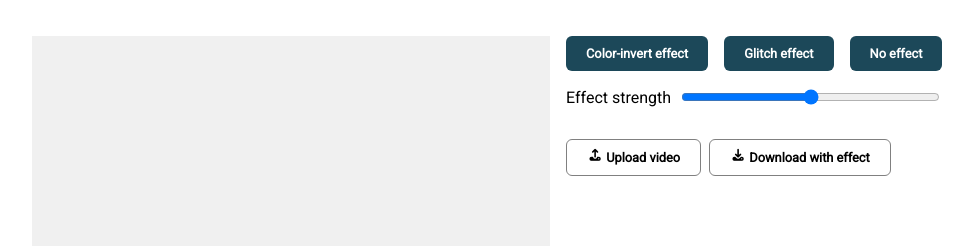
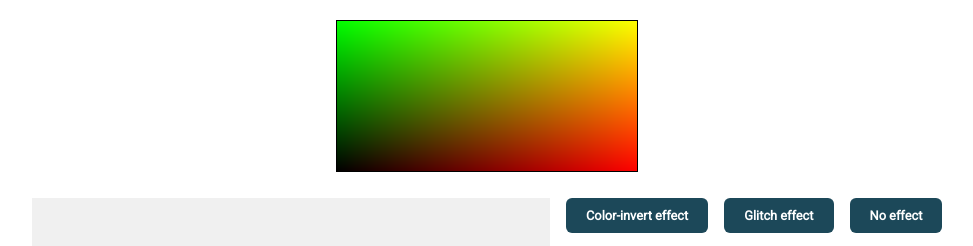
Before and after one commit to Bipinoli/video-visual-effect, a plain HTML site: page index.html in a window 1280 px wide. Shown: the top 246 px of the page, without its empty margins (153-1126 px from the left). Drawn offline with Linux system fonts and the light colour scheme.

Commit message:
rendering with simple shaders

```diff
--- a/index.html
+++ b/index.html
@@ -13,11 +13,11 @@
     <script type="module" src="webgl.js"></script>
     <script type="module" src="main.js"></script>
 
-    <!-- <canvas id="canvas"></canvas> -->
+    <canvas id="canvas"></canvas>
 
     <div class="whole-container">
       <div class="video-container">
-        <video autoplay loop muted>
+        <video id="video" autoplay loop muted>
           <!-- Video by Doğan Alpaslan  Demir -->
           <!-- https://www.pexels.com/video/adorable-small-dog-in-purple-harness-playing-indoors-35172441/ -->
           <source src="https://www.pexels.com/download/video/35172441/" type="video/mp4">
@@ -46,6 +46,5 @@
         </div>
       </div>
     </div>
-
-</body>
+   </body>
 </html>
--- a/main.js
+++ b/main.js
@@ -1,4 +1,5 @@
 import {drawControls} from "./dom.js";
+import {setupWebGL} from "./webgl.js"
 
 const effects = [
   {id: 1, name: 'Color-invert effect', hasStrengthControl: false},
@@ -9,3 +10,5 @@ let state = { selectedEffect: 2 };
 
 
 drawControls(state, effects);
+
+await setupWebGL(document.getElementById("canvas"), "shaders/color-invert");
--- a/shaders/color-invert/fragment.glsl
+++ b/shaders/color-invert/fragment.glsl
@@ -0,0 +1,8 @@
+precision mediump float;
+
+varying vec2 v_uv;
+
+void main() {
+  vec4 color = vec4(v_uv.x, v_uv.y, 0.0, 1.0);
+  gl_FragColor = color;
+}
--- a/shaders/color-invert/vertex.glsl
+++ b/shaders/color-invert/vertex.glsl
@@ -0,0 +1,8 @@
+attribute vec2 a_position;
+varying vec2 v_uv;
+
+void main() {
+  // transform [-1, 1] to [0, 1] UV space
+  v_uv = a_position * 0.5 + 0.5;
+  gl_Position = vec4(a_position, 0.0, 1.0);
+}
--- a/webgl.js
+++ b/webgl.js
@@ -1,5 +1,97 @@
-export function setupWebGL(canvasElement) {
-  const gl = canvas.getContext("webgl");
-  if (!gl) alert("We depend on WebGL for effect. Your browser currently doesn't support WebGL.");
+let existingArrayBuffer = null;
+let existingShader = {
+  vertexShader: null,
+  fragmentShader: null,
+  shaderProgram: null
+};
 
+
+export async function setupWebGL(canvasElement, shaderPath) {
+  const gl = canvasElement.getContext("webgl");
+  if (!gl) {
+    alert("We apply visual effects via WebGL. Your browser currently doesn't support WebGL.");
+    return;
+  }
+  if (existingShader.shaderProgram) {
+    gl.deleteShader(existingShader.vertexShader);
+    gl.deleteShader(existingShader.fragmentShader);
+    gl.deleteProgram(existingShader.shaderProgram);
+    existingShader.vertexShader = null;
+    existingShader.fragmentShader = null;
+    existingShader.shaderProgram = null;
+  }
+  const vertShaderSrc = await loadShaderSource(`${shaderPath}/vertex.glsl`);
+  const fragShaderSrc = await loadShaderSource(`${shaderPath}/fragment.glsl`);
+  const vertShader = compileShader(gl, gl.VERTEX_SHADER, vertShaderSrc);
+  const fragShader = compileShader(gl, gl.FRAGMENT_SHADER, fragShaderSrc);
+  if (!vertShader || !fragShader) {
+    console.log("Error! WebGL setup failed due to failed shader compilation!");
+    return;
+  }
+  const shaderProgram = gl.createProgram();
+  gl.attachShader(shaderProgram, vertShader);
+  gl.attachShader(shaderProgram, fragShader);
+  gl.linkProgram(shaderProgram);
+  if (!gl.getProgramParameter(shaderProgram, gl.LINK_STATUS)) {
+    console.error(`Error! failed to link shader programs. ${gl.getProgramInfoLog(shaderProgram)}`);
+    gl.deleteshader(vertShader);
+    gl.deleteShader(fragShader);
+    gl.deleteProgram(shaderProgram);
+    return;
+  }
+  existingShader.shaderProgram = shaderProgram;
+  existingShader.vertexShader = vertShader;
+  existingShader.fragmentShader = fragShader;
+
+  if (!existingArrayBuffer) {
+    // two triangles covering the whole
+    const positions = [
+      -1.0, 1.0, //top left
+      1.0, 1.0, // top right
+      -1.0, -1.0, // bottom left
+
+      1.0, 1.0, // top right
+      -1.0, -1.0, // bottom left
+      1.0, -1.0 // bottom right
+    ];
+    const arrBuff = gl.createBuffer();
+    gl.bindBuffer(gl.ARRAY_BUFFER, arrBuff);
+    gl.bufferData(gl.ARRAY_BUFFER, new Float32Array(positions), gl.STATIC_DRAW);
+    existingArrayBuffer = arrBuff;
+  }
+
+  gl.useProgram(shaderProgram);
+  gl.viewport(0, 0, canvasElement.width, canvasElement.height);
+
+  const positionLoc = gl.getAttribLocation(shaderProgram, "a_position");
+  if (positionLoc == -1) {
+    console.error(`Error! couldn't locate 'a_position' in shaderProgram`);
+    return;
+  }
+  gl.bindBuffer(gl.ARRAY_BUFFER, existingArrayBuffer);
+  gl.enableVertexAttribArray(positionLoc);
+  gl.vertexAttribPointer(positionLoc, 2, gl.FLOAT, false, 0, 0);
+
+  gl.drawArrays(gl.TRIANGLES, 0, 6);
 }
+
+
+
+function compileShader(gl, type, src) {
+  const shader = gl.createShader(type);
+  gl.shaderSource(shader, src);
+  gl.compileShader(shader);
+  if (!gl.getShaderParameter(shader, gl.COMPILE_STATUS)) {
+    console.error(`Error! shader compile failed: ${gl.getShaderInfoLog(shader)}`);
+    gl.deleteShader(shader);
+    return null;
+  }
+  return shader;
+}
+
+
+async function loadShaderSource(url) {
+  const resp = await fetch(url);
+  if (!resp.ok) throw new Error(`Failed to fetch from ${url}`);
+  return await resp.text();
+}
```
